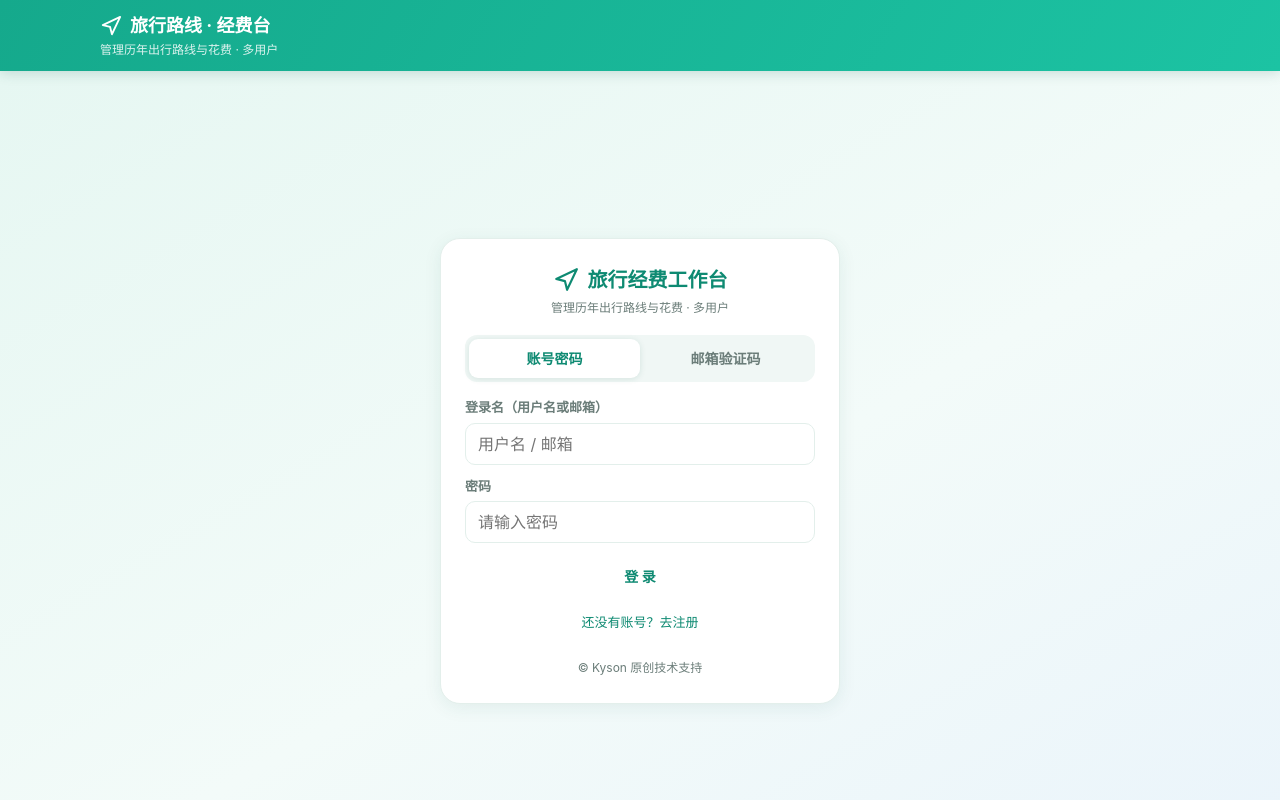
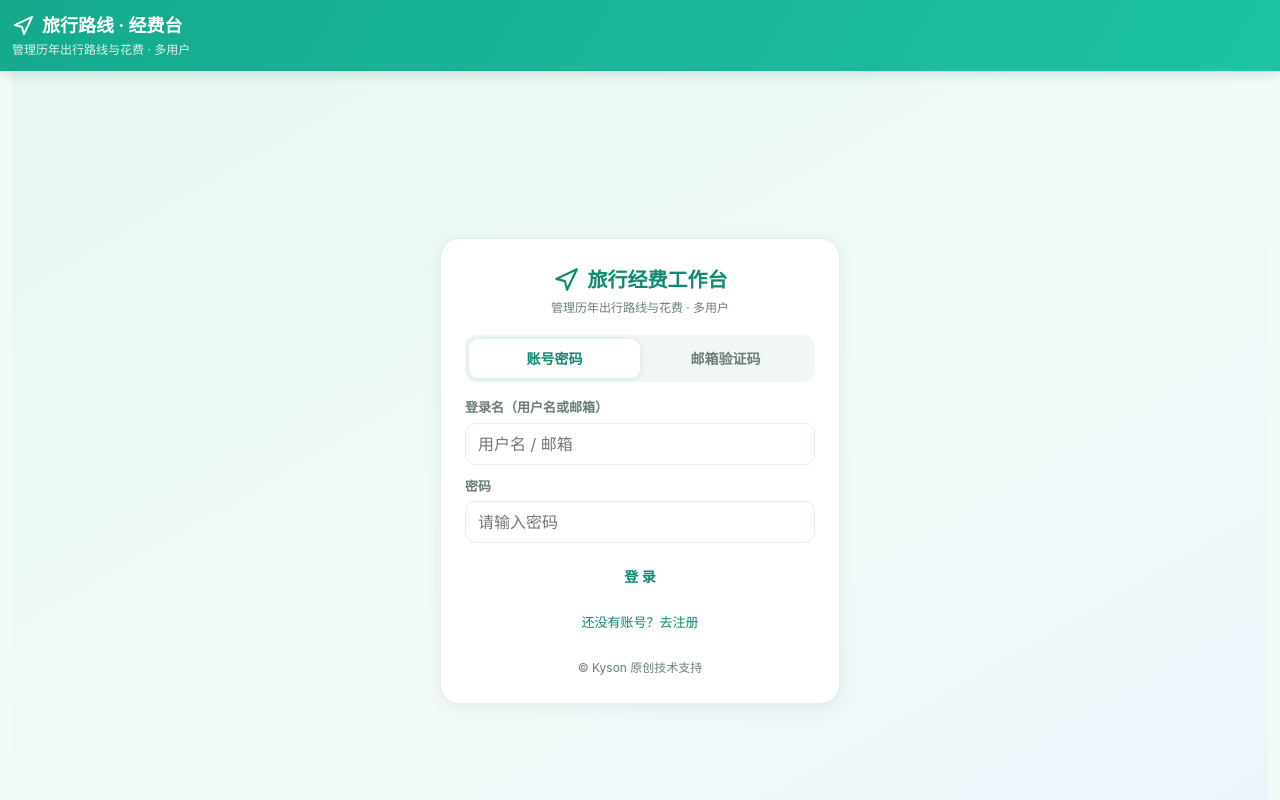
Before and after one commit to hanyuestar/travel-expense, a website with bundled scripts: page public/index.html in a window 1280 px wide. Shown: the top 800 px of the page. Built offline with nearby package versions, Linux system fonts and the light colour scheme; files whose address does not match are found by name.

Commit message:
fix(ui): PC 端页头内容整宽铺开并统一页面横向内边距
页头 .h-row 原被 max-width:1080px 居中，而工作台内容直接渲染进 #view（贴边 0px）→ 宽屏下页头内容居中、两侧大片留白，且与下方内容错位。
- .h-row 去掉 max-width/margin:auto，改为整宽（标题贴左、账号贴右）
- 页头与 #view 横向内边距统一为 12px，使标题/账号与下方内容左右对齐
- 实测 18 个宽度（360~1920）：左对齐一致、无横向溢出、卡片列数不变（6/5/4/3/2/1）

```diff
--- a/public/styles.css
+++ b/public/styles.css
@@ -13,9 +13,11 @@ button{font-family:inherit}
 a{color:var(--primary-d);text-decoration:none}
 
 /* ---------- 头部 ---------- */
+/* 页头内边距与主体页面一致（12px），标题/账号与下方内容左右对齐 */
 header{position:sticky;top:0;z-index:30;background:linear-gradient(120deg,var(--primary),#1cc3a3);
-  color:#fff;padding:12px 16px;box-shadow:0 2px 12px rgba(20,90,75,.18)}
-.h-row{display:flex;align-items:center;gap:10px;flex-wrap:wrap;max-width:1080px;margin:0 auto}
+  color:#fff;padding:12px;box-shadow:0 2px 12px rgba(20,90,75,.18)}
+/* 页头内容整宽铺开：标题贴左、账号区贴右（此前 max-width:1080px 居中，宽屏两侧留大片空白） */
+.h-row{display:flex;align-items:center;gap:10px;flex-wrap:wrap;width:100%}
 .h-title{font-size:18px;font-weight:700;display:flex;align-items:center;gap:8px;cursor:pointer}
 .h-title svg{width:22px;height:22px}
 .h-sub{font-size:12px;opacity:.85;margin-top:2px}
@@ -65,6 +67,8 @@ header{position:sticky;top:0;z-index:30;background:linear-gradient(120deg,var(--
 .btn-line{background:#fff;border:1px solid var(--line);color:var(--text)}
 
 /* ---------- 布局 ---------- */
+/* 主体页面统一横向内边距：与页头 12px 对齐（工作台等内容直接渲染进 #view，此前贴边 0px） */
+#view{padding:0 12px}
 .wrap{max-width:1080px;margin:0 auto;padding:8px 14px 28px}
 .grid{display:grid;grid-template-columns:repeat(auto-fill,minmax(300px,1fr));gap:14px}
 .flex2{display:grid;grid-template-columns:1fr;gap:16px}
```
